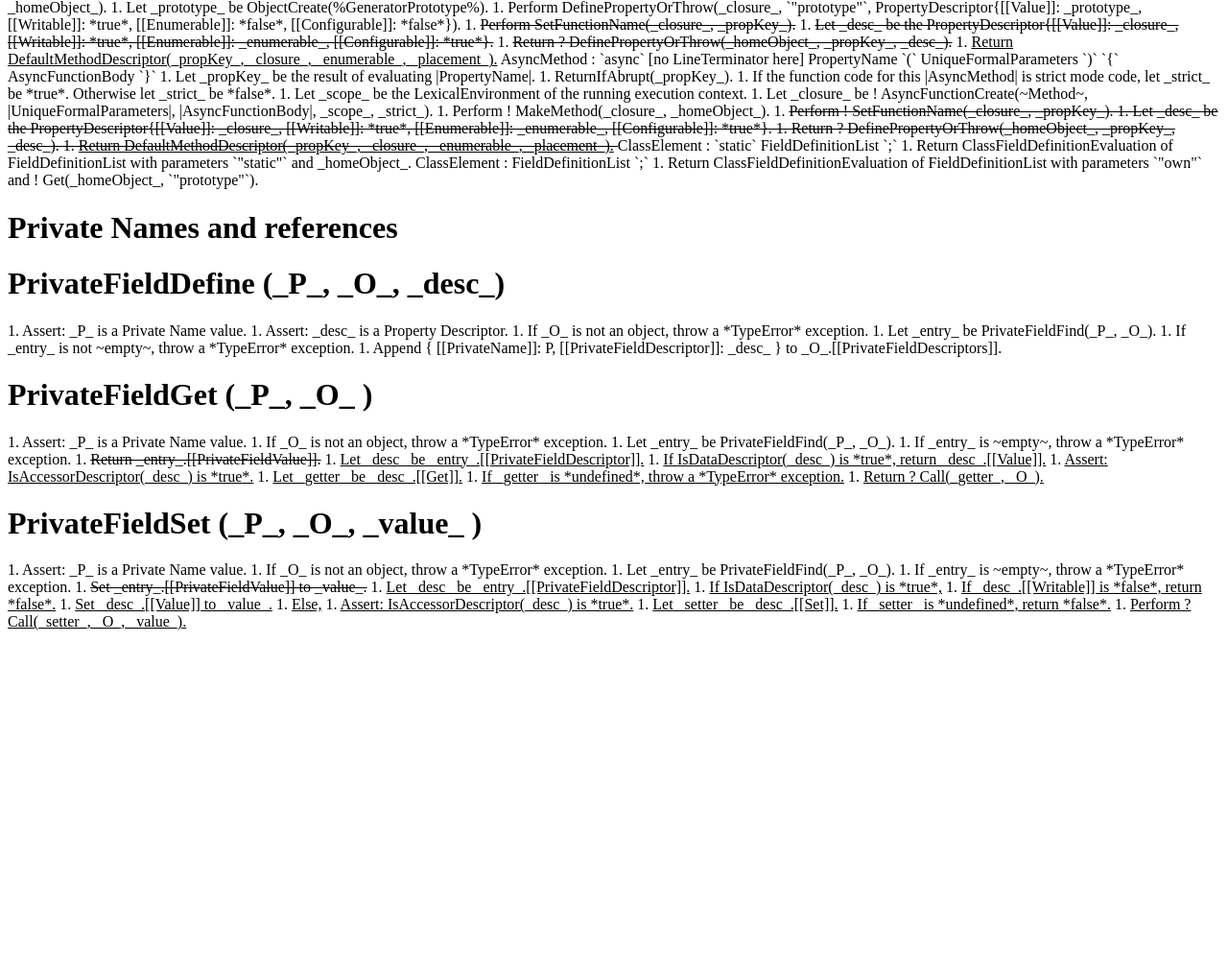
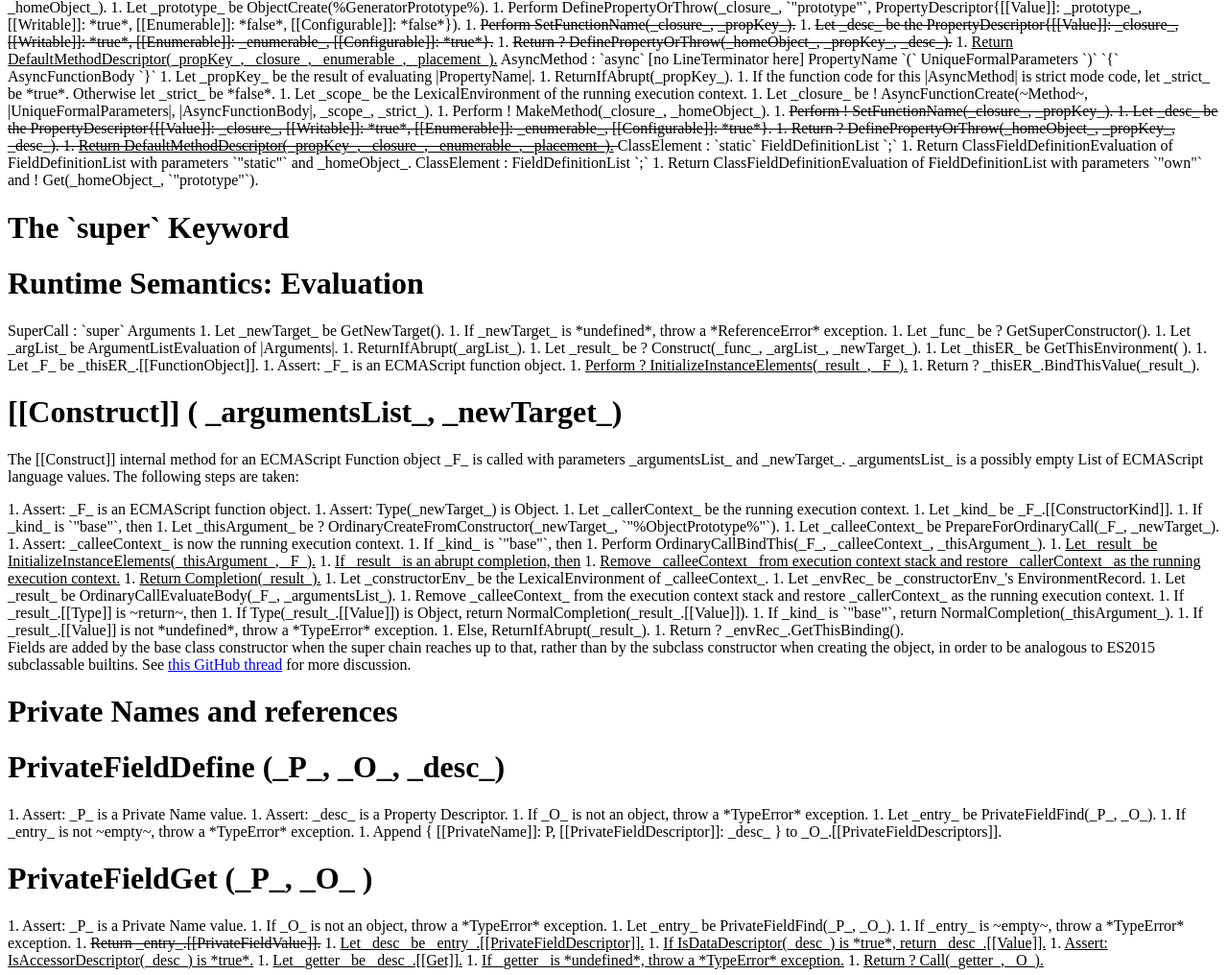
Before and after one commit to tc39/proposal-private-methods, a plain HTML site: page spec.html in a window 1280 px wide. Shown: the part 3144-4160 px from the top of the page at 96% size. Before the commit the page ends 3809 px from the top, so only its background shows below. Drawn offline with Linux system fonts and the light colour scheme.

Commit message:
Editorial: Include calls to InitializeInstanceElements
These were previously omitted as they are barely changed from class
fields (just InitializeInstanceFields -> InitializeInstanceElements),
but including the callers in full for clarity.

Closes #15

```diff
--- a/spec.html
+++ b/spec.html
@@ -486,6 +486,66 @@ emu-example pre {
   </emu-alg>
 </emu-clause>
 
+<emu-clause id="the-super-keyword">
+  <h1>The `super` Keyword</h1>
+
+  <emu-clause id="sec-super-keyword-runtime-semantics-evaluation">
+    <h1>Runtime Semantics: Evaluation</h1>
+    <emu-grammar>SuperCall : `super` Arguments</emu-grammar>
+    <emu-alg>
+      1. Let _newTarget_ be GetNewTarget().
+      1. If _newTarget_ is *undefined*, throw a *ReferenceError* exception.
+      1. Let _func_ be ? GetSuperConstructor().
+      1. Let _argList_ be ArgumentListEvaluation of |Arguments|.
+      1. ReturnIfAbrupt(_argList_).
+      1. Let _result_ be ? Construct(_func_, _argList_, _newTarget_).
+      1. Let _thisER_ be GetThisEnvironment( ).
+      1. Let _F_ be _thisER_.[[FunctionObject]].
+      1. Assert: _F_ is an ECMAScript function object.
+      1. <ins>Perform ? InitializeInstanceElements(_result_, _F_).</ins>
+      1. Return ? _thisER_.BindThisValue(_result_).
+    </emu-alg>
+  </emu-clause>
+</emu-clause>
+
+<emu-clause id="[[construct]]">
+  <h1>[[Construct]] ( _argumentsList_, _newTarget_)</h1>
+  <p>
+    The [[Construct]] internal method for an ECMAScript Function object _F_ is
+    called with parameters _argumentsList_ and _newTarget_. _argumentsList_ is
+    a possibly empty List of ECMAScript language values. The following steps are
+    taken:
+  </p>
+  <emu-alg>
+    1. Assert: _F_ is an ECMAScript function object.
+    1. Assert: Type(_newTarget_) is Object.
+    1. Let _callerContext_ be the running execution context.
+    1. Let _kind_ be _F_.[[ConstructorKind]].
+    1. If _kind_ is `"base"`, then
+      1. Let _thisArgument_ be ? OrdinaryCreateFromConstructor(_newTarget_, `"%ObjectPrototype%"`).
+    1. Let _calleeContext_ be PrepareForOrdinaryCall(_F_, _newTarget_).
+    1. Assert: _calleeContext_ is now the running execution context.
+    1. If _kind_ is `"base"`, then
+      1. Perform OrdinaryCallBindThis(_F_, _calleeContext_, _thisArgument_).
+      1. <ins>Let _result_ be InitializeInstanceElements(_thisArgument_, _F_).</ins>
+      1. <ins>If _result_ is an abrupt completion, then</ins>
+        1. <ins>Remove _calleeContext_ from execution context stack and restore
+           _callerContext_ as the running execution context.</ins>
+        1. <ins>Return Completion(_result_).</ins>
+    1. Let _constructorEnv_ be the LexicalEnvironment of _calleeContext_.
+    1. Let _envRec_ be _constructorEnv_'s EnvironmentRecord.
+    1. Let _result_ be OrdinaryCallEvaluateBody(_F_, _argumentsList_).
+    1. Remove _calleeContext_ from the execution context stack and restore _callerContext_ as the running execution context.
+    1. If _result_.[[Type]] is ~return~, then
+      1. If Type(_result_.[[Value]]) is Object, return NormalCompletion(_result_.[[Value]]).
+      1. If _kind_ is `"base"`, return NormalCompletion(_thisArgument_).
+      1. If _result_.[[Value]] is not *undefined*, throw a *TypeError* exception.
+    1. Else, ReturnIfAbrupt(_result_).
+    1. Return ? _envRec_.GetThisBinding().
+  </emu-alg>
+  <emu-note type=editor>Fields are added by the base class constructor when the super chain reaches up to that, rather than by the subclass constructor when creating the object, in order to be analogous to ES2015 subclassable builtins. See <a href="https://github.com/tc39/proposal-private-fields/issues/17">this GitHub thread</a> for more discussion.</emu-note>
+</emu-clause>
+
 </emu-clause>
 
 <emu-clause id="sec-private-names">
```
